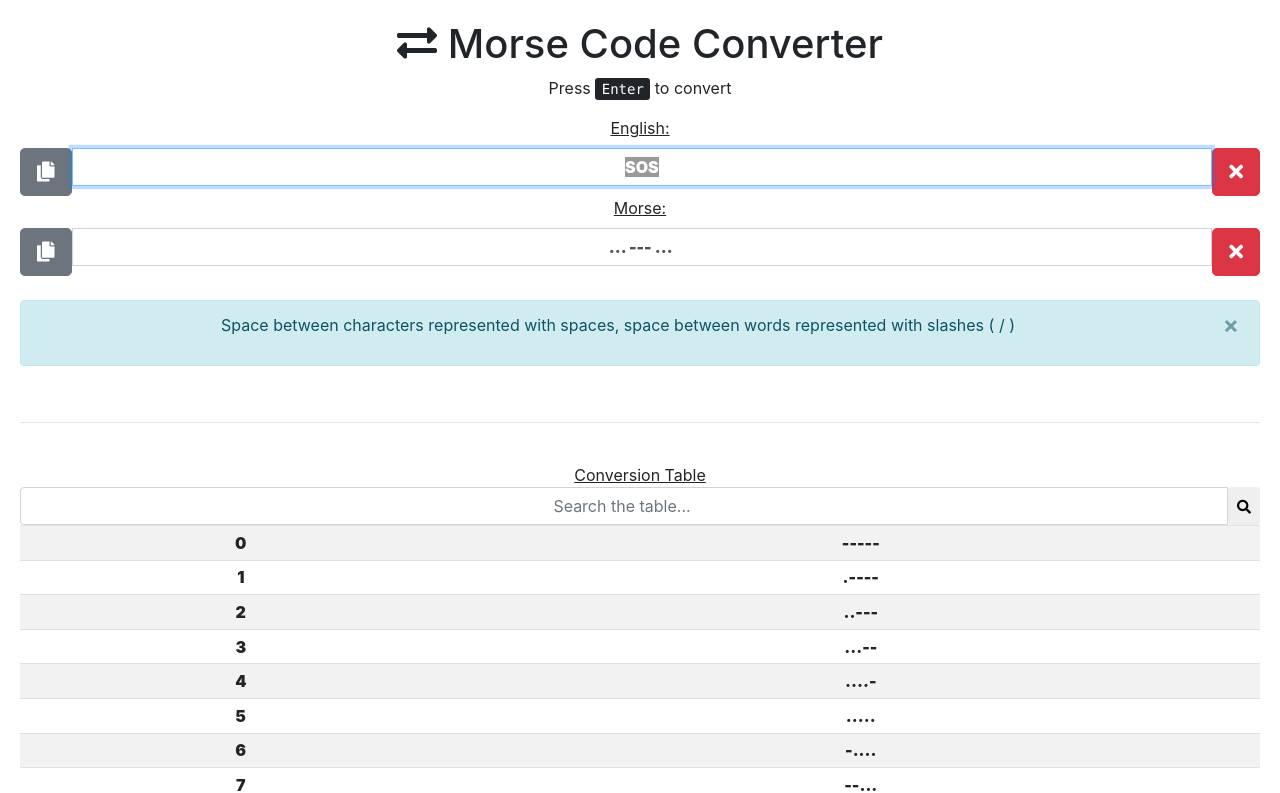
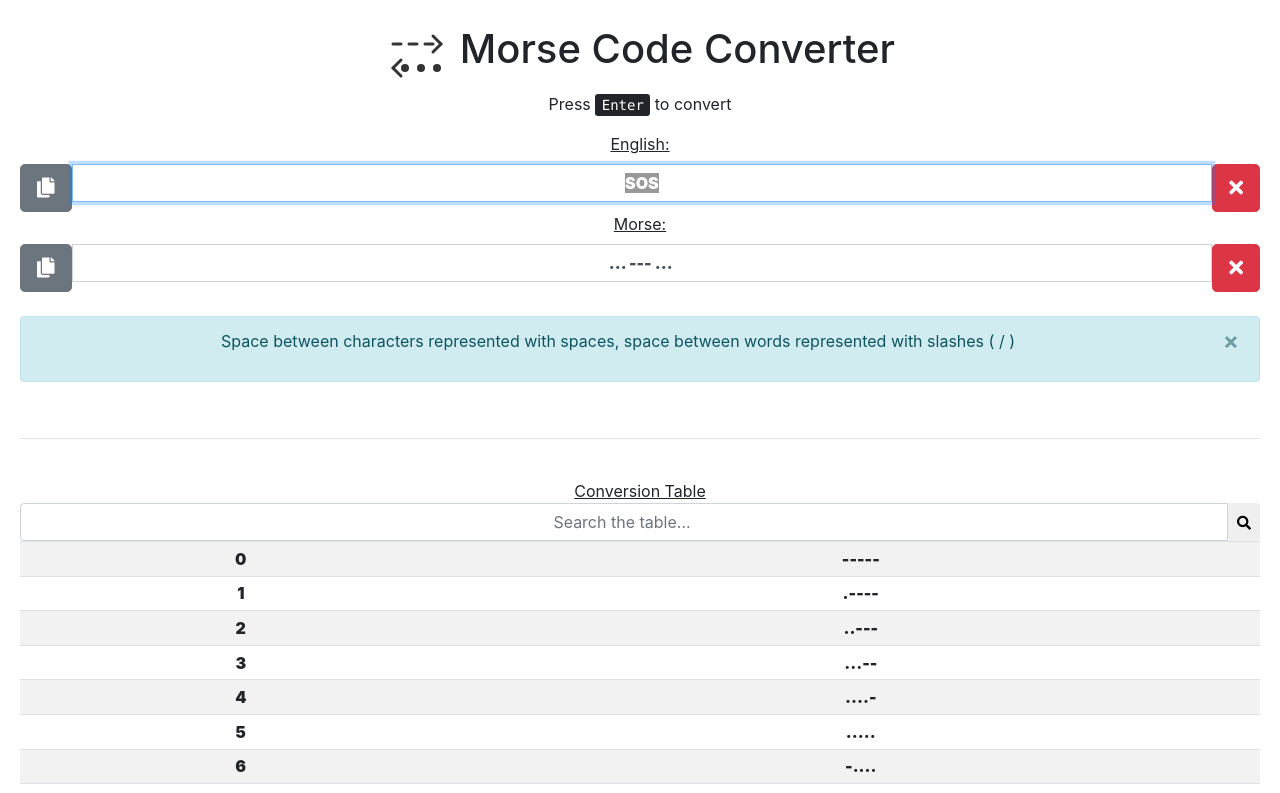
Before and after one commit to rgbstudios/morse-convert, a plain HTML site: page index.html in a window 1280 px wide. Shown: the top 793 px of the page. Drawn offline with nearby package versions, Linux system fonts and the light colour scheme.

Commit message:
add logo

```diff
--- a/index.html
+++ b/index.html
@@ -77,7 +77,10 @@ button:active i.fa-copy, button:active i.fa-times {
 
 </head>
 <body>
-<h1><i class="fas fa-exchange-alt"></i> Morse Code Converter</h1>
+<h1>
+<img src="icon.svg" width="64px">
+<!-- <i class="fas fa-exchange-alt"></i>  -->
+Morse Code Converter</h1>
 <p>Press <kbd>Enter</kbd> to convert</p>
 
 <label for="english"><u>English:</u></label>
```
Also changed, not shown: icon.svg (added), morse logo.svg (deleted), 1 other file.
